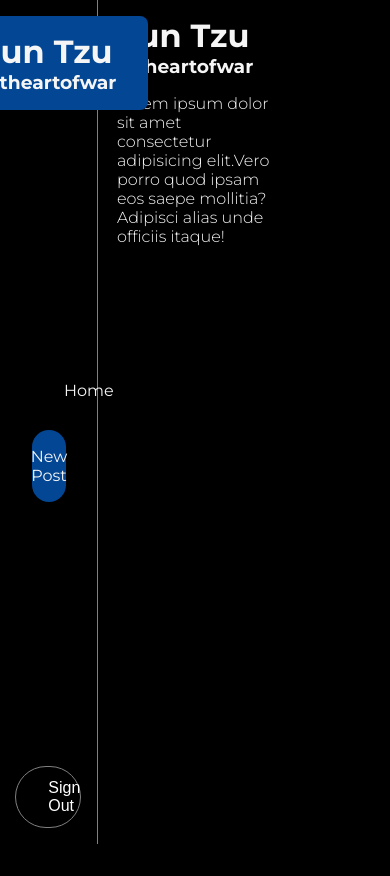
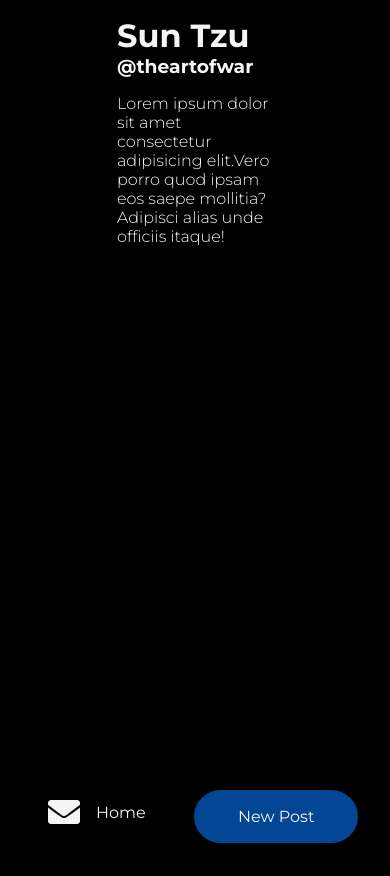
Before and after one commit to inshaldev/postic, a React (Create React App) app: page /home in a window 390 px wide. Built offline with nearby package versions, Linux system fonts and the light colour scheme.

Commit message:
made sidebar to become bottom bar on less than 992px

```diff
--- a/src/Components/Sidebar.js
+++ b/src/Components/Sidebar.js
@@ -34,7 +34,7 @@ export const Sidebar = () => {
           New Post
         </li>
       </ul>
-      <Link to="/login">
+      <Link to="/login" className="signout-button-link">
         <button className="signout-button">Sign Out</button>
       </Link>
     </div>
--- a/src/Styles/components.css
+++ b/src/Styles/components.css
@@ -1,23 +1,3 @@
-.sidebar {
-  position: fixed;
-  top: 0;
-  left: 0;
-  width: 25%;
-  border-right: 1px solid gray;
-  display: flex;
-  flex-direction: column;
-  justify-content: space-between;
-  align-items: center;
-  min-height: 100vh;
-}
-.sidebar a {
-  display: flex;
-  flex-direction: column;
-  justify-content: center;
-  align-items: center;
-  width: 100%;
-  text-decoration: none;
-}
 .user-info {
   background-color: var(--chelsea-blue);
   border-radius: 8px;
@@ -62,5 +42,53 @@
 }
 .signout-button {
   margin-bottom: 1rem;
-  width: 50%;
+  width: 90%;
 }
+@media only screen and (max-width: 992px) {
+  .sidebar {
+    position: fixed;
+    bottom: 0;
+    width: 100%;
+    display: flex;
+    flex-direction: row;
+    justify-content: center;
+    align-items: center;
+  }
+  .sidebar-list {
+    align-self: center;
+    display: flex;
+    flex-direction: row;
+    justify-content: space-between;
+    align-items: center;
+    padding: 0 2rem;
+    width: 100%;
+  }
+  .user-info,
+  .signout-button,
+  .signout-button-link {
+    display: none;
+    visibility: hidden;
+  }
+}
+@media only screen and (min-width: 993px) {
+  .sidebar {
+    position: fixed;
+    top: 0;
+    left: 0;
+    width: 25%;
+    border-right: 1px solid gray;
+    display: flex;
+    flex-direction: column;
+    justify-content: space-between;
+    align-items: center;
+    min-height: 100vh;
+  }
+  .sidebar a {
+    display: flex;
+    flex-direction: column;
+    justify-content: center;
+    align-items: center;
+    width: 100%;
+    text-decoration: none;
+  }
+}
```
